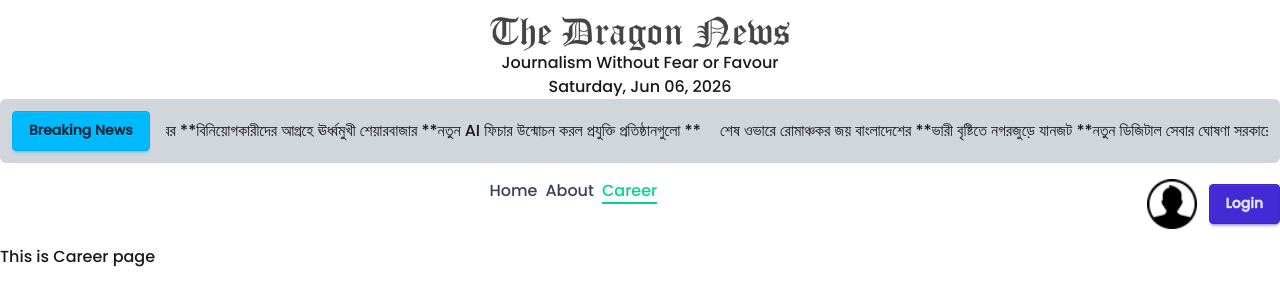
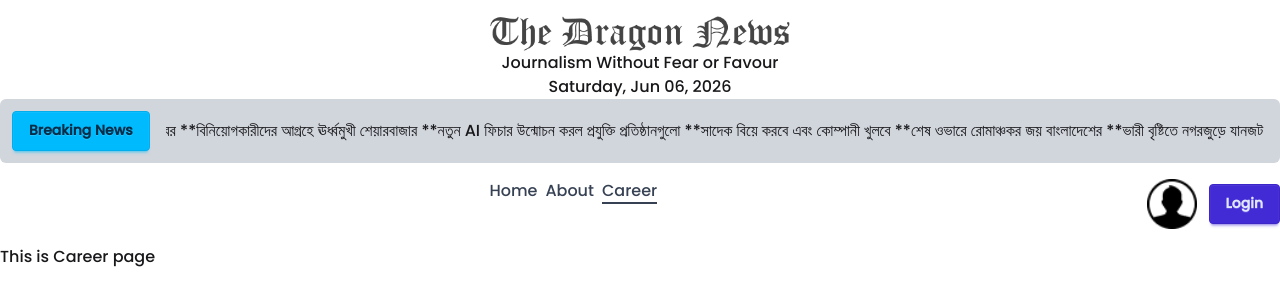
Before and after one commit to didarulalamrafi/newspaper, a Next.js app: page /career in a window 1280 px wide. Shown: the top 306 px of the page. Built offline with nearby package versions, Linux system fonts and the light colour scheme.

Commit message:
semiFinal

```diff
--- a/src/app/(main)/about/page.jsx
+++ b/src/app/(main)/about/page.jsx
@@ -1,5 +1,8 @@
 import React from "react";
 import Navbar from "../../components/share/Navbar";
+export const metadata = {
+  title: "Newspaper- about",
+};
 
 const AboutPage = () => {
   return (
--- a/src/app/(main)/career/page.jsx
+++ b/src/app/(main)/career/page.jsx
@@ -1,6 +1,8 @@
 import React from "react";
 import Navbar from "../../components/share/Navbar";
-
+export const metadata = {
+  title: "Newspaper- Career",
+};
 const CareerPage = () => {
   return (
     <div>
--- a/src/app/components/share/BreakingNews.jsx
+++ b/src/app/components/share/BreakingNews.jsx
@@ -6,6 +6,7 @@ const newss = [
   { id: 3, title: "নতুন ডিজিটাল সেবার ঘোষণা সরকারের" },
   { id: 4, title: "বিনিয়োগকারীদের আগ্রহে ঊর্ধ্বমুখী শেয়ারবাজার" },
   { id: 5, title: "নতুন AI ফিচার উন্মোচন করল প্রযুক্তি প্রতিষ্ঠানগুলো" },
+  { id: 6, title: "সাদেক বিয়ে করবে এবং কোম্পানী খুলবে" },
 ];
 
 const BreakingNews = () => {
--- a/src/app/components/share/Navbar.jsx
+++ b/src/app/components/share/Navbar.jsx
@@ -16,7 +16,7 @@ const Navbar = () => {
           <NavLink href={"/about"}>About</NavLink>
         </li>
         <li>
-          <NavLink className={"text-emerald-400"} href={"/career"}>
+          <NavLink href={"/career"}>
             Career
           </NavLink>
         </li>
--- a/src/app/layout.js
+++ b/src/app/layout.js
@@ -8,7 +8,7 @@ const poppins = Poppins({
 });
 
 export const metadata = {
-  title: "Create Next App",
+  title: "Newspaper",
   description: "Generated by create next app",
 };
 
```
